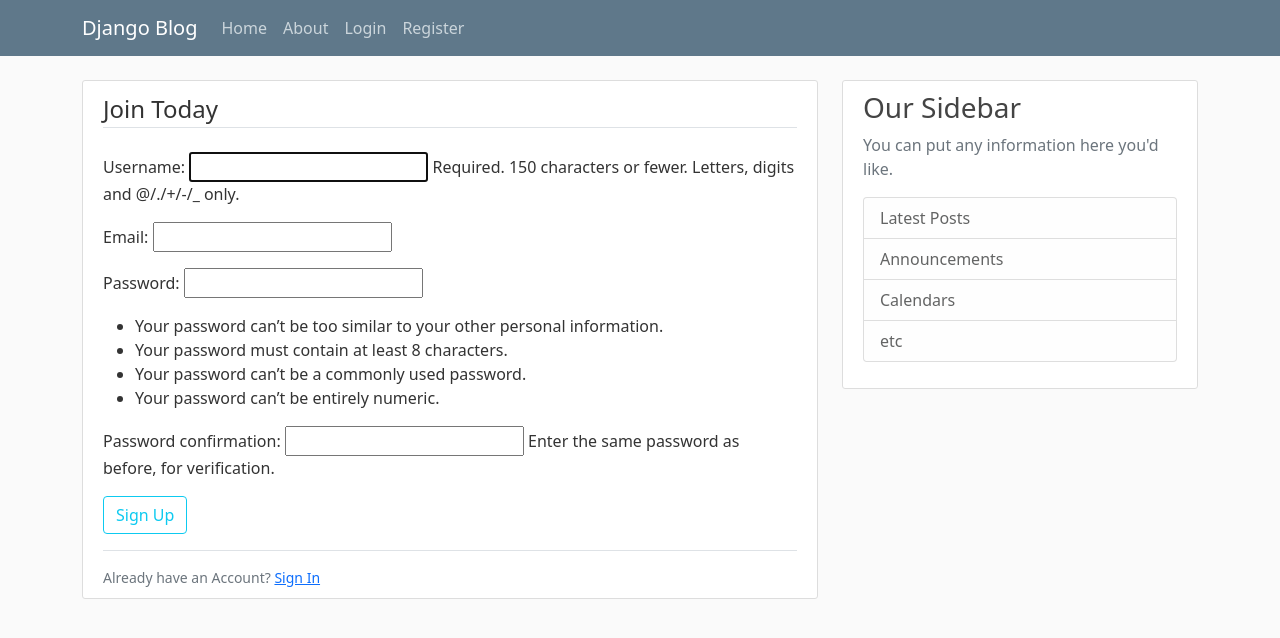
After one commit to AzharUddinSheikh/Django-Corey-Tut, a Django app: template users/templates/users/register.html in a window 1280 px wide. The commit adds this page. Shown: the top 638 px of the page. Run offline with Django 3.2, Linux system fonts and the light colour scheme; the template is opened without the code that fills it: values that come from a table or form of the project are taken from there, others are empty.

Commit message:
updated ignored file, updated installed app (users) in setting,created, created register html file design is copied ,created form.py to handle more input than predefined form in UserCreationForm, flash message in base templates,setting path for our register route in main urls file, || user view , handling Post request if given with form validation

```diff
--- a/blog/templates/blog/base.html
+++ b/blog/templates/blog/base.html
@@ -48,6 +48,13 @@
     <main role="main" class="container">
         <div class="row">
             <div class="col-md-8">
+                {% if messages %}
+                    {% for message in messages %}
+                        <div class="alert alert-{{message.tags}}">
+                            {{message}}
+                        </div>
+                    {% endfor %}
+                {% endif %}
                 {% block content %}{% endblock %}
             </div>
             <div class="col-md-4">
--- a/django_project/settings.py
+++ b/django_project/settings.py
@@ -31,7 +31,7 @@ ALLOWED_HOSTS = []
 # Application definition
 
 INSTALLED_APPS = [
-    'blog.apps.UsersConfig',
+    'users.apps.UsersConfig',
     'blog.apps.BlogConfig',
     'django.contrib.admin',
     'django.contrib.auth',
--- a/django_project/urls.py
+++ b/django_project/urls.py
@@ -15,8 +15,10 @@ Including another URLconf
 """
 from django.contrib import admin
 from django.urls import path, include
+from users import views as user_views
 
 urlpatterns = [
     path('admin/', admin.site.urls),
-    path('blog/', include('blog.urls'))
+    path('blog/', include('blog.urls')),
+    path('register/', user_views.register, name='register')
 ]
--- /dev/null
+++ b/users/form.py
@@ -0,0 +1,20 @@
+from django import forms
+from django.contrib.auth.models import User
+from django.contrib.auth.forms import UserCreationForm
+
+
+class UserRegisterForm(UserCreationForm):
+    email = forms.EmailField()
+
+    class Meta:
+        model = User
+        fields = ['username', 'email']
+
+
+# clas Meta gives us nested namespace keep config in one palce so we need a field in form
+# the model that ll be affected is user model lets say
+#
+# when form.save() its going to save in user model (ie email first name etc) and also field we ll get in
+# form which is a insatnce of UserCreationForm and also in wich order
+
+# those class attribute of meta is predefined
--- /dev/null
+++ b/users/templates/users/register.html
@@ -0,0 +1,25 @@
+{% extends 'blog/base.html' %}
+{% block content %}
+<div class="content-section">
+    <form method="POST" action="">
+        <!-- -->
+        {% csrf_token %}
+        <fieldset class="form-group">
+            <legend class="border-bottom mb-4">Join Today</legend>
+            {{form.as_p}}
+        </fieldset>
+        <div class="form-group">
+            <button class="btn btn-outline-info" type="submit">Sign Up</button>
+        </div>
+    </form>
+    <div class="border-top pt-3">
+        <small class="text-muted">
+            Already have an Account? <a href="#" class="ml-2">Sign In</a>
+        </small>
+    </div>
+</div>
+{% endblock content %}
+
+<!-- form.as_p >> as_p method it convert into paragraph text to our form
+crsf token required whenever form created for security purpose or it won't work
+ form only have 3-4 field username pass cofirm pass if you want extra make it manually  -->
```
Also changed, not shown: users/views.py (+19 -2 lines), db.sqlite3, 1 other file.
